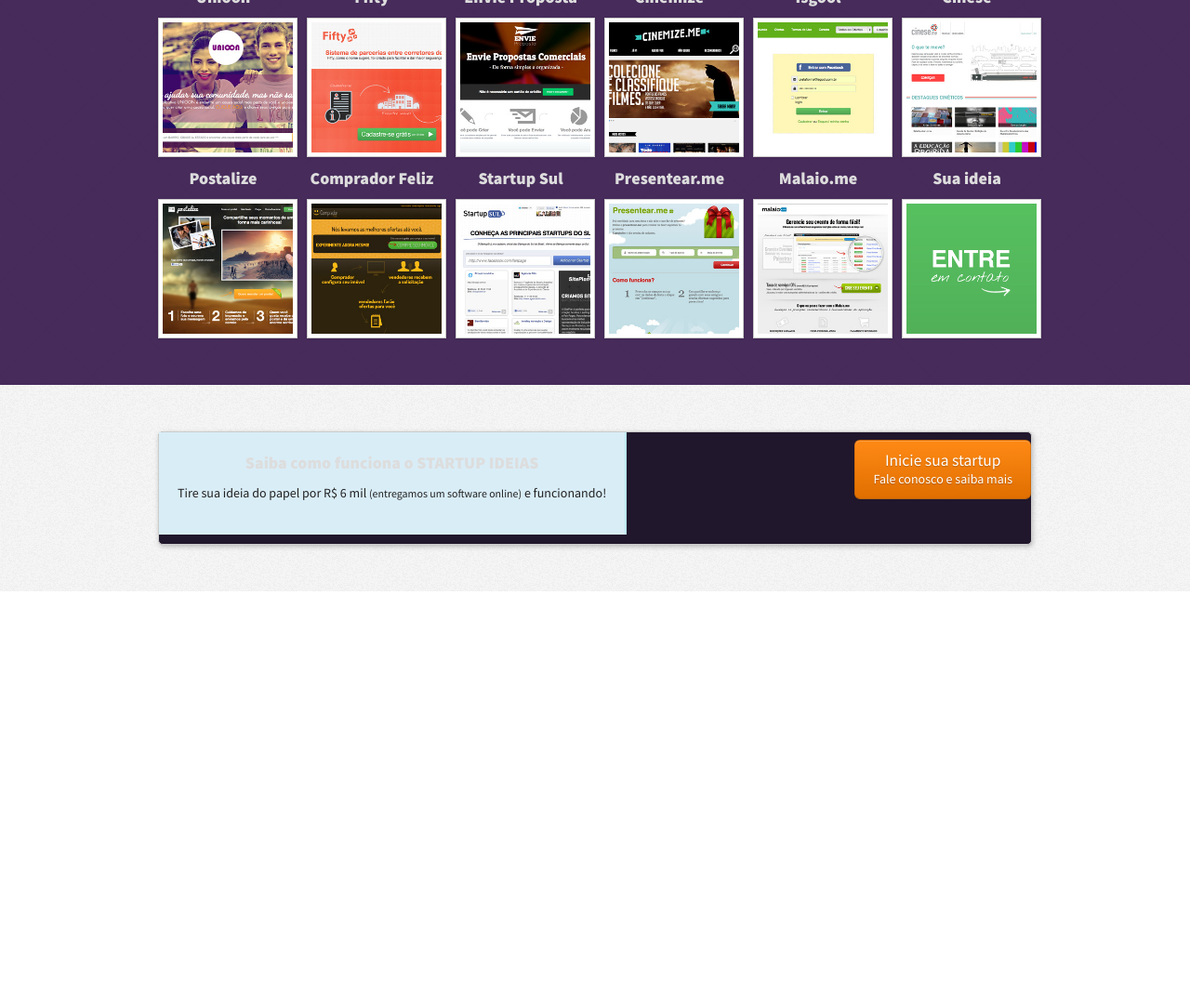
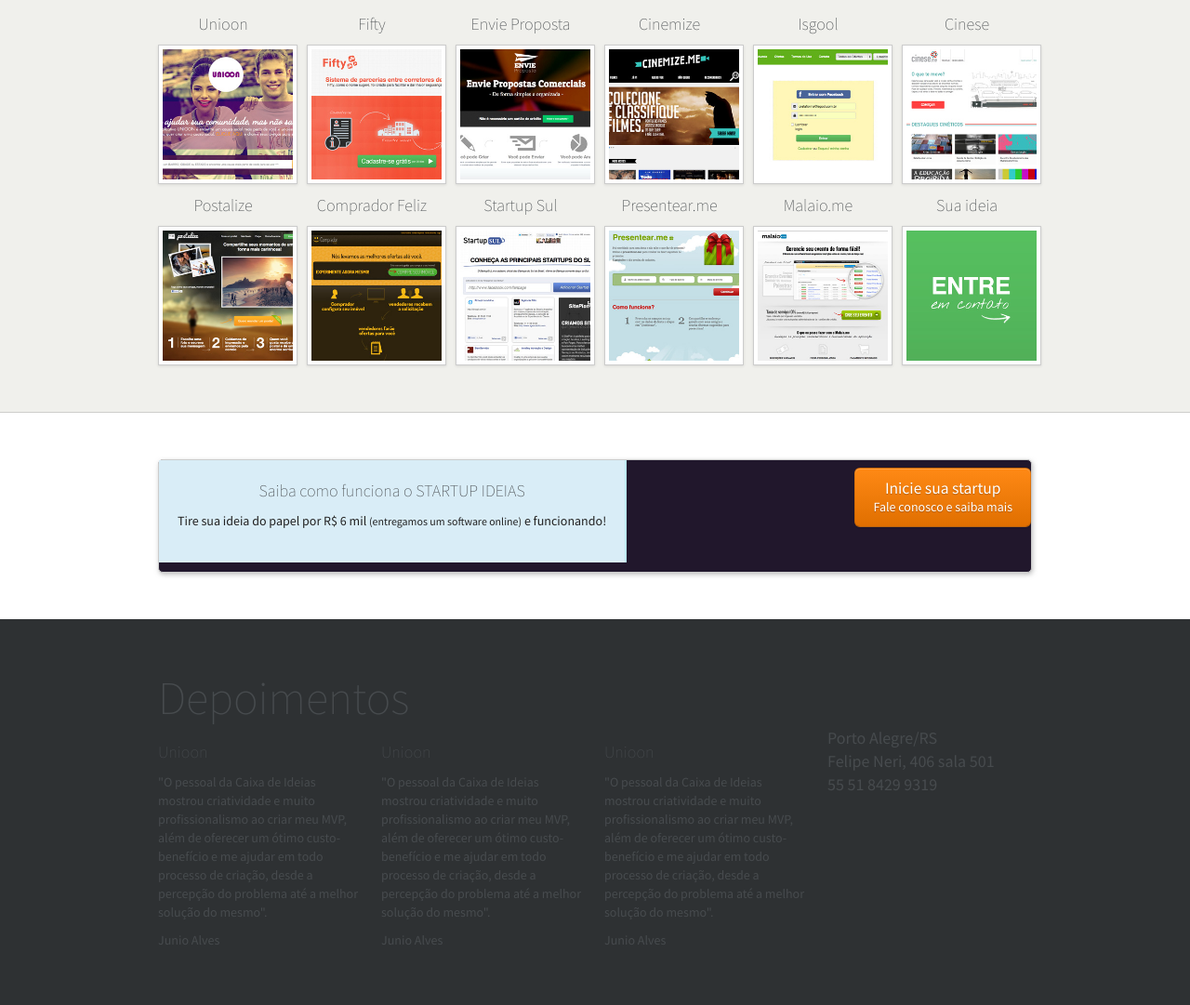
Before and after one commit to Startupideias/ladingpage, a plain HTML site: page ui.html in a window 1280 px wide. Shown: the part 1244-2325 px from the top of the page at 93% size. Before the commit the page ends 1880 px from the top, so only its background shows below. Drawn offline with Linux system fonts and the light colour scheme.

Commit message:
Add novo esquema de cores

```diff
--- a/assets/ui-one-page.css
+++ b/assets/ui-one-page.css
@@ -1,5 +1,5 @@
 body{
-	background:url(images/dark.png);
+	background: white;
 	font-family: 'Source Sans Pro', Arial, serif;
 }
 .text-center{
@@ -12,16 +12,16 @@ body{
 .logo{
 	margin: 0;
 	padding: 10px 0 10px 0;
+	background: #21172C;
 	border-bottom: 1px solid #414040;
 }
 
 .header{
-	background: #21172C url(images/bg-banner.jpg) center top repeat-x;
-	border-bottom: 1px solid #ccc;
+	background: #21172C;
 }
 
 .header h1{
-  font-weight: 900;
+  font-weight: 100;
 	font-size: 50px;
 	color: #fff;
 	line-height: 20px;
@@ -68,7 +68,7 @@ li{
 }
 
 .convert{
-	background: url(images/noise.png);
+
 }
 
 .box-cta{
@@ -120,21 +120,24 @@ li{
 
 section h2{
 	font-size: 50px;
-	color: #ddd;
+	font-weight: 100;
+	color: #474b4e;
 	text-align: center;
 	line-height: 50px;
 }
 
 section h3, section h4{
 	font-size: 18px;
-	color: #ddd;
+	font-weight: 100;
+	color: #474b4e;
 	text-align: center;
 	line-height: 25px;
 }
 
 #dark p{
 	text-align: center;
-	color: #836d9f;
+	color: #474b4e;
+	padding-bottom: 30px;
 }
 
 #dark .span2{
@@ -142,5 +145,26 @@ section h3, section h4{
 }
 
 #wood{
-  background: #261438 url(images/agsquare.png);
+  background: #f0f0ec;
+  border-bottom: 1px solid rgba(0,0,0,0.14);
 }
+
+.depoimentos{
+  background: #2e3133;
+  color: #474b4e;
+}
+
+.depoimentos h2{
+  text-align: left;
+}
+
+.depoimentos h3{
+  color: #474b4e;
+  text-align: left;
+}
+
+.end p{
+  line-height: 15px;
+  font-size: 18px;
+  font-weight: 100px;
+}
--- a/ui.html
+++ b/ui.html
@@ -152,7 +152,6 @@
         </div>
       </div>
     </section><!-- Fim  ID Wood -->
-
     <section class="convert">
       <div class="container">
       	<div class="row">
@@ -168,6 +167,33 @@
       	</div>
       </div>
     </section>
+    <section class="depoimentos">
+      <div class="container">
+        <h2>Depoimentos</h2>
+        <div class="row">
+          <div class="span3">
+            <h3>Unioon</h3>
+            <p>"O pessoal da Caixa de Ideias mostrou criatividade e muito profissionalismo ao criar meu MVP, além de oferecer um ótimo custo-benefício e me ajudar em todo processo de criação, desde a percepção do problema até a melhor solução do mesmo".</p>
+            <p>Junio Alves</p>
+          </div>
+          <div class="span3">
+            <h3>Unioon</h3>
+            <p>"O pessoal da Caixa de Ideias mostrou criatividade e muito profissionalismo ao criar meu MVP, além de oferecer um ótimo custo-benefício e me ajudar em todo processo de criação, desde a percepção do problema até a melhor solução do mesmo".</p>
+            <p>Junio Alves</p>
+          </div>
+          <div class="span3">
+            <h3>Unioon</h3>
+            <p>"O pessoal da Caixa de Ideias mostrou criatividade e muito profissionalismo ao criar meu MVP, além de oferecer um ótimo custo-benefício e me ajudar em todo processo de criação, desde a percepção do problema até a melhor solução do mesmo".</p>
+            <p>Junio Alves</p>
+          </div>
+          <div class="span3 end">
+            <p>Porto Alegre/RS</p>
+            <p>Felipe Neri, 406 sala 501</p>
+            <p>55 51 8429 9319</p>
+          </div>
+        </div>
+      </div>
+    </section>
    <script src="assets/back.js"></script>
    <script>
       $.backstretch("./assets/bg-home.jpg");
```
Also changed, not shown: assets/images/codificacao.png, assets/images/lancamento.png, assets/images/sua-ideia.png, assets/images/tempo.png, assets/images/time.png, 1 other file. Lines whose indentation alone changed are shown as unchanged.
